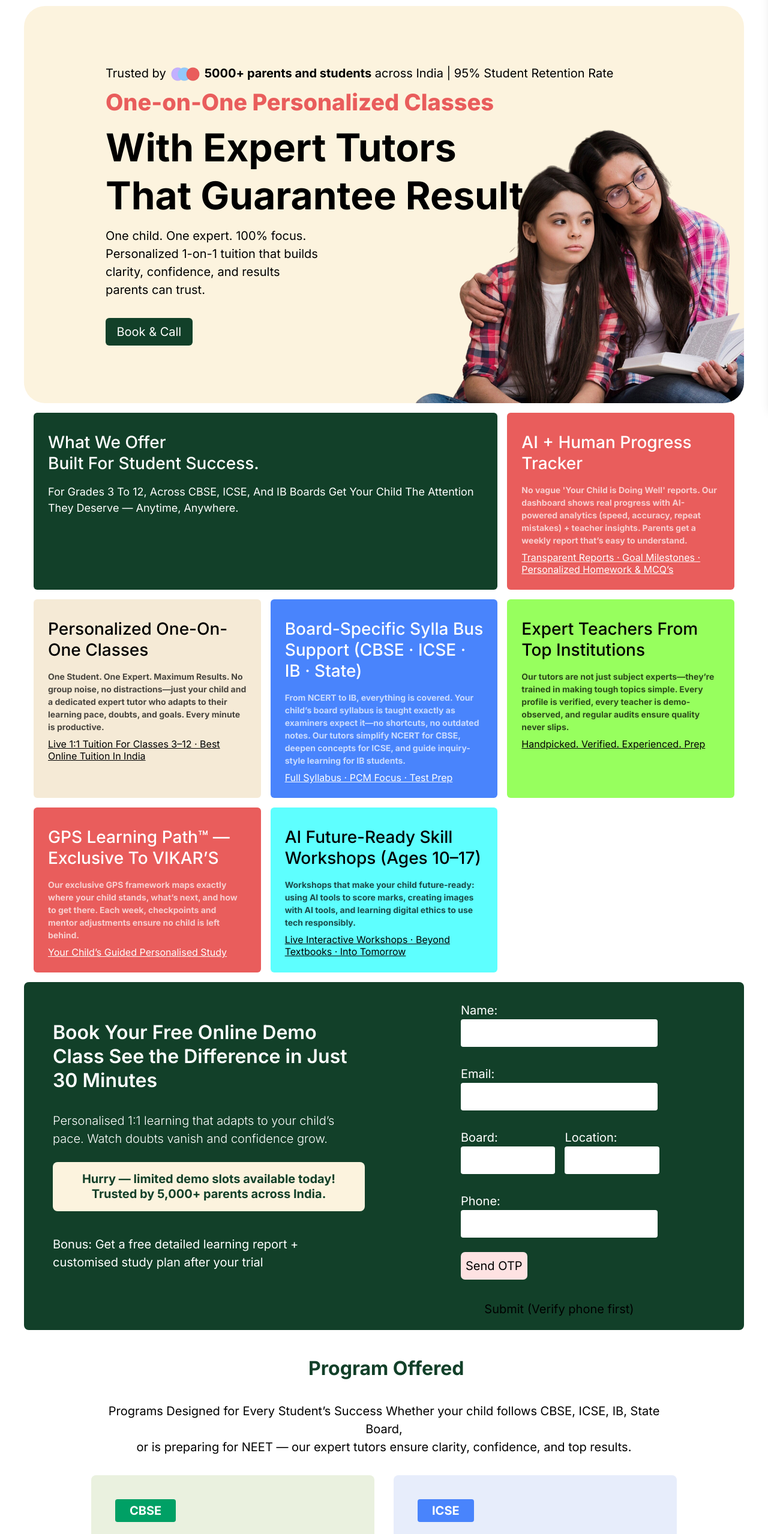
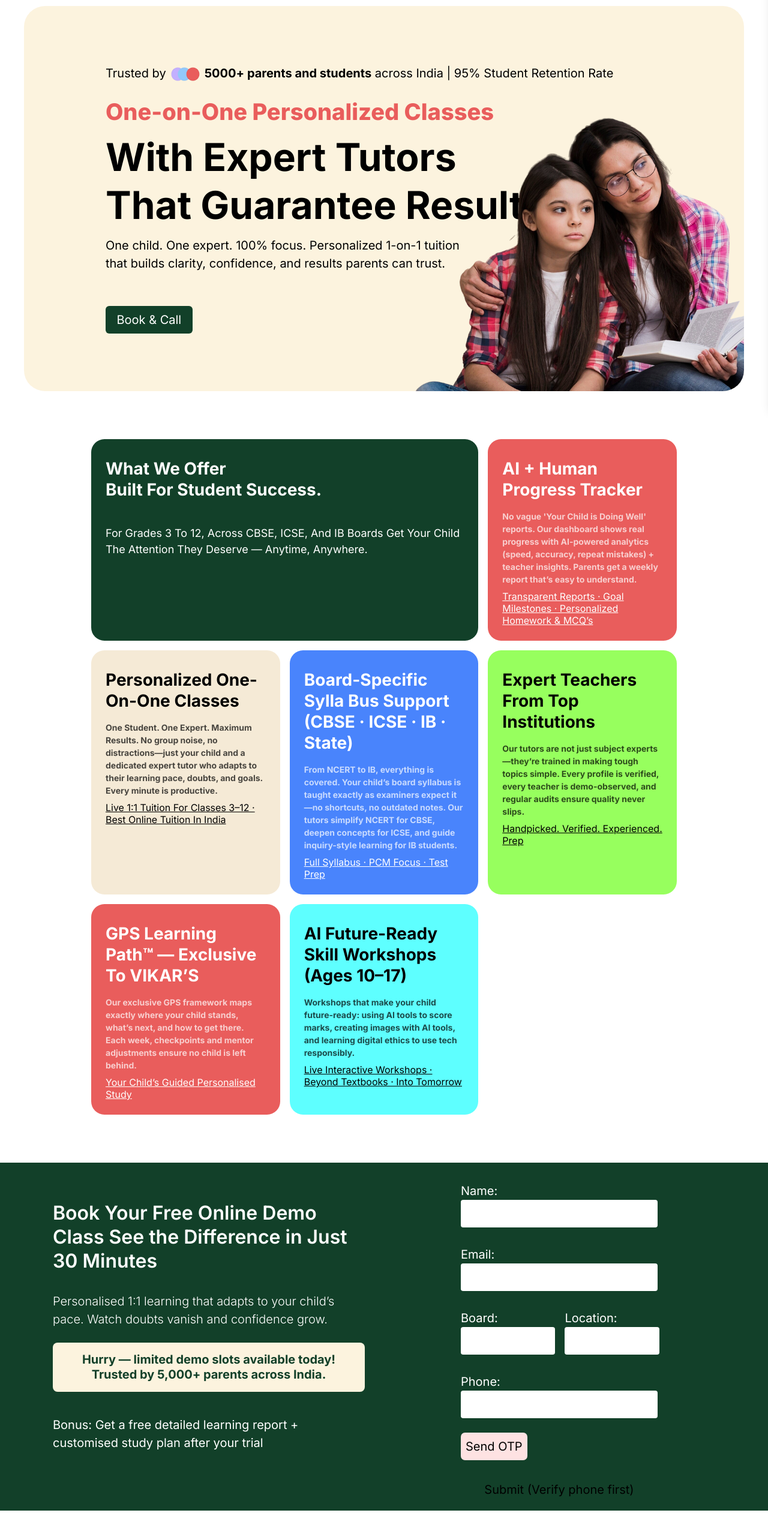
Before and after one commit to Iamkaran8/vikars, a React (Vite) app: page / in a window 1280 px wide. Shown: the part 120-2677 px from the top of the page at 60% size. Built offline with nearby package versions, Linux system fonts and the light colour scheme.

Commit message:
finel code

```diff
--- a/src/components/HomeComponents/Banner.tsx
+++ b/src/components/HomeComponents/Banner.tsx
@@ -5,7 +5,7 @@ import bannerImg1 from '../../assets/home-textIcon.png'
 
 export const Banner = () => {
   return (
-    <div className='cont'>
+    <div className='cont lg:px-10 px-3'>
       <div className="bg-cream flex flex-col lg:flex-row lg:pl-24 rounded-[15px] lg:rounded-[35px] items-end overflow-hidden">
 
         {/* text-container */}
@@ -21,16 +21,17 @@ export const Banner = () => {
           </p>
 
           {/* one to one */}
-          <h1 className="text-center md:text-left text-coral text-28 md:text-36 lg:text-38 font-extrabold pt-2 lg:text-nowrap leading-tight">One-on-One Personalized Classes</h1>
+          <h1 className="mt-4 text-center md:text-left text-coral text-28 md:text-36 lg:text-38 font-extrabold pt-2 lg:text-nowrap leading-tight">One-on-One Personalized Classes</h1>
 
           {/* heading */}
           <h2 className='text-center md:text-left text-32 md:text-48 lg:text-64 font-bold md:text-nowrap leading-tight py-3'>With Expert Tutors<br />That Guarantee Results!</h2>
 
           {/* description */}
-          <p className='text-center md:text-left'>One child. One expert. 100% focus. Personalized 1-on-1 tuition that builds clarity, confidence, and results parents can trust.</p>
+          <p className='text-center md:text-left text-nowrap hidden md:block'>One child. One expert. 100% focus. Personalized 1-on-1 tuition<br/> that builds clarity, confidence, and results parents can trust.</p>
+          <p className='text-center md:text-left md:hidden'>One child. One expert. 100% focus. Personalized 1-on-1 tuition  that builds clarity, confidence, and results parents can trust.</p>
 
           {/* call to action */}
-          <button className='w-[40%] px-4 py-2 bg-forest text-white rounded-md mt-3 md:mt-8'>Book & Call</button>
+          <button className='w-[40%] px-4 py-2 bg-forest text-white rounded-md mt-3 md:mt-14 '> <a href="#contact_us" > Book & Call</a></button>
 
         </div>
         {/* image-container */}
--- a/src/components/HomeComponents/Faqs.tsx
+++ b/src/components/HomeComponents/Faqs.tsx
@@ -33,7 +33,7 @@ export const Faqs = () => {
 
   return (
     <div className="cont">
-      <div className="flex flex-col lg:flex-row px-3 md:px-10 lg:px-28 py-5 lg:py-10 gap-10">
+      <div className="flex flex-col lg:flex-row px-3 md:px-10 lg:px-28 py-5 lg:py-10 gap-10 lg:px-10 px-3">
         {/* Information container */}
         <div className="w-full lg:w-1/2 flex flex-col justify-between lg:mb-8">
           <div>
--- a/src/components/HomeComponents/Form.tsx
+++ b/src/components/HomeComponents/Form.tsx
@@ -329,8 +329,9 @@ export const Form = () => {
     };
 
     return (
-        <div className="cont">
-            <div className="bg-forest rounded-lg flex flex-col lg:flex-row md:flex-col pt-8 px-4 py-4">
+
+        <div className="bg-forest  pt-8 px-4 py-4" id="contact_us">
+            <div className="cont flex flex-col lg:flex-row lg:px-10 px-3">
                 {/* Left section */}
                 <div className="p-8 gap-6 flex flex-col w-full lg:w-1/2 md:w-full">
                     <h2 className="text-32 text-white font-semibold leading-tight">
@@ -462,5 +463,6 @@ export const Form = () => {
                 </div>
             </div>
         </div>
+
     );
 };
--- a/src/components/HomeComponents/VikarsSection.tsx
+++ b/src/components/HomeComponents/VikarsSection.tsx
@@ -2,7 +2,7 @@ import placeholder from '../../assets/placeholder.png'
 
 const VikarsSection = () => {
     return (
-        <section className="px-2 py-10 lg:py-20 cont">
+        <section className="px-5 py-10 lg:py-20 cont lg:px-10 ">
             <div className="bg-cream rounded-[36px] p-6 md:p-10 text-center text-20 text-forest font-medium">
 
                 {/* Heading */}
--- a/src/components/HomeComponents/WhatWeOffer.tsx
+++ b/src/components/HomeComponents/WhatWeOffer.tsx
@@ -55,20 +55,22 @@ const data = [
 export const WhatWeOffer = () => {
 
 
-    return(
-        <div className="grid grid-cols-1 md:grid-cols-2 lg:grid-cols-3 gap-4 p-4 cont">
+  return (
+    <div className="lg:px-10 px-3">
+      <div className="grid grid-cols-1 md:grid-cols-2 lg:grid-cols-3 gap-4 p-4 cont px-3 md:px-10 lg:px-28 py-20  ">
         {
           data.map((item, i) => (
-                <div  className= { `p-6 pt-8 rounded-md ${i === 0 ?"md:col-span-2":""}`}
-                  style={{backgroundColor:item.bgColor,color:item.textColor} }>
-                    <h2 className="text-28 md:text-30 font-medium whitespace-pre-line leading-tight">{item.title}</h2>
-                    <p className=" text-14 font-bold pt-4" style={{opacity:i===0 ?1:0.7,fontWeight:i===0?"normal":"bold",fontSize:i==0 ?"18px":"14px" }}>{item.content}</p>
+            <div className={`p-6 pt-8 rounded-[22px] ${i === 0 ? "md:col-span-2" : ""}`}
+              style={{ backgroundColor: item.bgColor, color: item.textColor }}>
+              <h2 className="text-28 md:text-30 font-bold whitespace-pre-line leading-tight">{item.title}</h2>
+              <p className=" text-14 font-bold pt-4" style={{ opacity: i === 0 ? 1 : 0.7, fontWeight: i === 0 ? "normal" : "bold", fontSize: i == 0 ? "18px" : "14px", marginTop: i == 0 ? "25px" : "" }}>{item.content}</p>
               <p className="pt-2 text-[16px] leading-tight underline">{item.footer}</p>
             </div>
 
           ))}
 
+      </div>
+    </div>
 
-
-    </div>)
+  )
 }
--- a/src/components/HomeComponents/WorkShop.tsx
+++ b/src/components/HomeComponents/WorkShop.tsx
@@ -2,7 +2,7 @@ import workshopImg from "../../assets/workshop.png"; // replace with your image
 
 export const WorkshopSection = () => {
     return (
-        <section className="py-5 md:py-10 lg:py-16 cont">
+        <section className="py-5 md:py-10 lg:py-16 cont lg:px-10 px-3">
             <div className="flex flex-col lg:flex-row items-center gap-10 md:gap-16 lg:mb-28">
 
                 {/* Left Image + Overlay */}
--- a/src/components/Navbar.tsx
+++ b/src/components/Navbar.tsx
@@ -42,7 +42,7 @@ const Navbar = () => {
                     {Navigations.map((item) => (
                         <Link to={item.path} key={item.menu}>{item.menu}</Link>
                     ))}
-                    <button className='px-3 py-2 bg-forest text-cream rounded-[5px]'>Book a call</button>
+                    <button className='px-3 py-2 bg-forest text-cream rounded-[5px]' > <a href='#contact_us'> Book a call</a></button>
                 </div>
 
                 {/* Hamburger for Mobile */}
--- a/src/index.css
+++ b/src/index.css
@@ -22,3 +22,7 @@ body{
   background-size: 200% 200%;
   animation: borderMove 4s linear infinite;
 }
+
+#contact_us{
+  scroll-margin-top: 150px;
+}
--- a/src/layouts/StaticLayout.tsx
+++ b/src/layouts/StaticLayout.tsx
@@ -6,7 +6,7 @@ export const StaticLayout = () => {
     return (
         <>
             <Navbar />
-            <main className="pt-[100px] md:pt-[130px] lg:px-10 px-3 text-16 md:text-20">
+            <main className="pt-[100px] md:pt-[130px]  text-16 md:text-20">
                 <Outlet />
             </main>
             <Footer />
```
Lines whose indentation alone changed are shown as unchanged.
